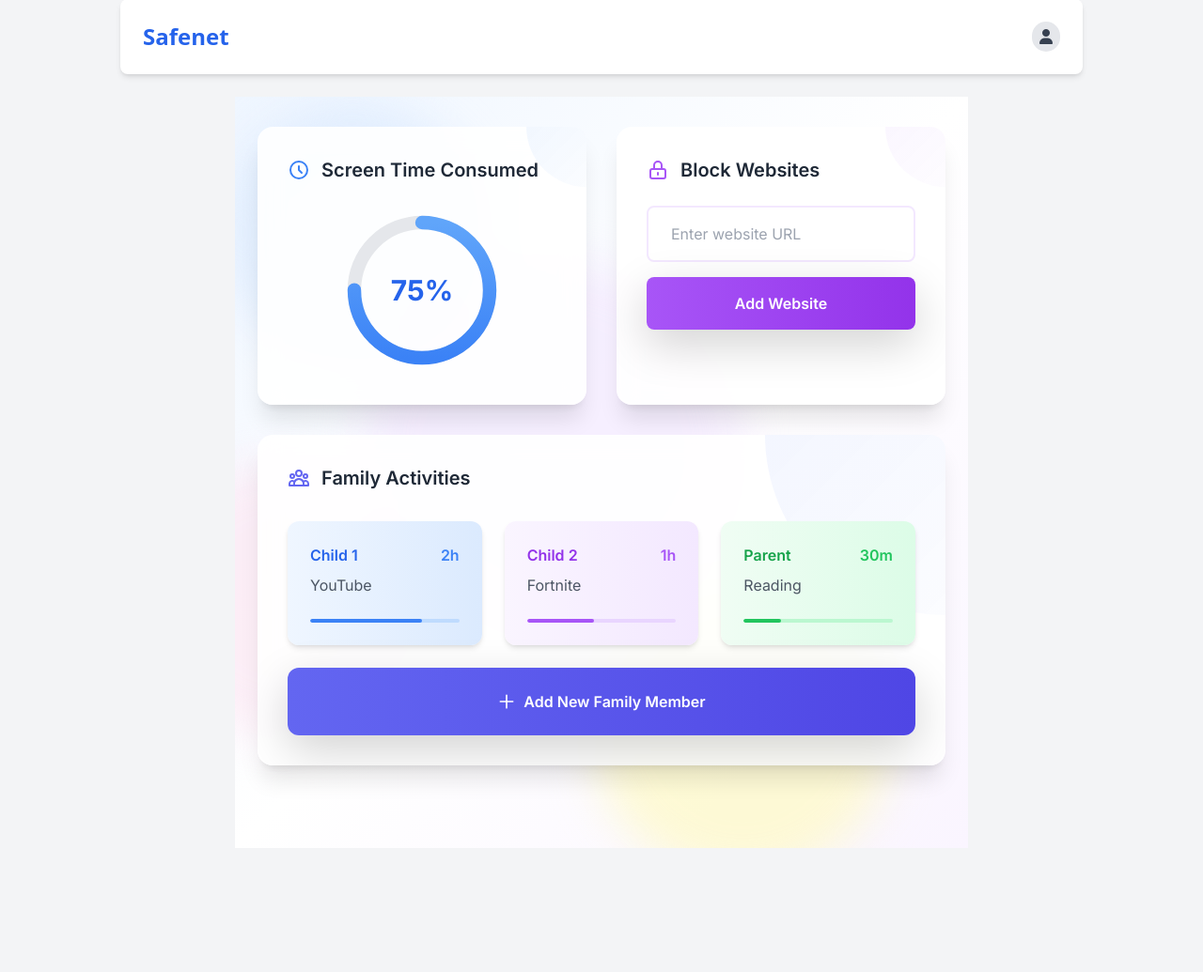
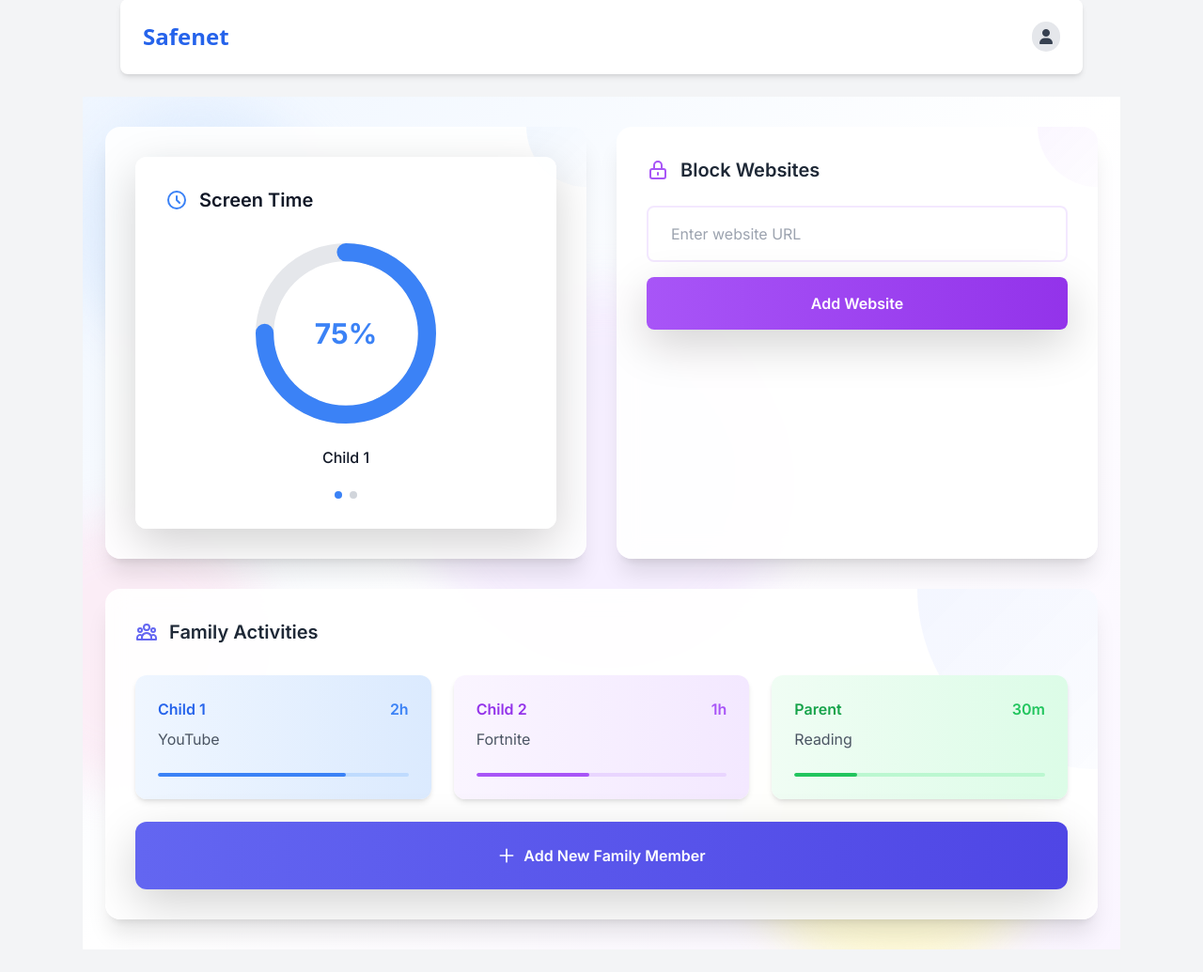
Before and after one commit to muaviz/safenet, a Flask app: page / in a window 1280 px wide. Shown: the part 25-1060 px from the top of the page at 94% size. Before the commit the page ends 928 px from the top, so only its background shows below. Run offline with Flask 3, Linux system fonts and the light colour scheme; some libraries are stand-ins or nearby versions.

Commit message:
Updated the Screentime card to stack/slide style

```diff
--- a/backend/templates/homepage.html
+++ b/backend/templates/homepage.html
@@ -13,27 +13,49 @@
         <div class="bg-white/90 backdrop-blur-md shadow-xl rounded-2xl p-8 transition-all duration-500 hover:shadow-2xl hover:-translate-y-2 hover:bg-white/95 relative overflow-hidden animate-fade-in">
             <div class="absolute top-0 right-0 w-32 h-32 bg-gradient-to-br from-blue-100 to-transparent rounded-full -mr-16 -mt-16 opacity-50"></div>
             <div class="relative">
-                <div class="flex items-center space-x-3 mb-6">
-                    <svg xmlns="http://www.w3.org/2000/svg" class="h-6 w-6 text-blue-500" fill="none" viewBox="0 0 24 24" stroke="currentColor">
-                        <path stroke-linecap="round" stroke-linejoin="round" stroke-width="2" d="M12 8v4l3 3m6-3a9 9 0 11-18 0 9 9 0 0118 0z" />
+
+                <!-- Screen Time -->
+<div class="bg-white/90 p-8 rounded-xl shadow-lg">
+    <div class="flex items-center mb-8">
+        <svg class="w-6 h-6 text-blue-500 mr-3" fill="none" stroke="currentColor" viewBox="0 0 24 24">
+            <path stroke-linecap="round" stroke-linejoin="round" stroke-width="2" d="M12 8v4l3 3m6-3a9 9 0 11-18 0 9 9 0 0118 0z" />
+        </svg>
+        <h2 class="text-xl font-semibold">Screen Time</h2>
+    </div>
+    <div class="overflow-hidden" id="gaugeContainer">
+        <div class="flex transition-transform duration-300" id="gaugeSlider">
+            <div class="min-w-full flex-shrink-0">
+                <div class="relative w-48 h-48 mx-auto">
+                    <svg class="transform -rotate-90" viewBox="0 0 100 100">
+                        <circle cx="50" cy="50" r="45" class="stroke-gray-200" fill="none" stroke-width="10"/>
+                        <circle id="gauge1" cx="50" cy="50" r="45" class="stroke-blue-500" fill="none" stroke-width="10" stroke-linecap="round" stroke-dasharray="282.7" stroke-dashoffset="282.7"/>
                     </svg>
-                    <h6 class="text-xl font-semibold text-gray-800">Screen Time Consumed</h6>
-                </div>
-                <div class="flex justify-center items-center">
-                    <div class="relative">
-                        <svg class="gauge-svg transform -rotate-90" width="180" height="180" viewBox="0 0 100 100">
-                            <defs>
-                                <linearGradient id="gaugeGradient" x1="0%" y1="0%" x2="100%" y2="0%">
-                                    <stop offset="0%" style="stop-color:#3B82F6" />
-                                    <stop offset="100%" style="stop-color:#60A5FA" />
-                                </linearGradient>
-                            </defs>
-                            <circle class="gauge-circle" cx="50" cy="50" r="40" stroke="#E5E7EB" stroke-width="8" fill="none"/>
-                            <circle class="gauge-fill" cx="50" cy="50" r="40" stroke="url(#gaugeGradient)" stroke-width="8" stroke-linecap="round" fill="none" stroke-dasharray="251.2" stroke-dashoffset="251.2"/>
-                        </svg>
-                        <div class="absolute top-1/2 left-1/2 transform -translate-x-1/2 -translate-y-1/2 text-3xl font-bold text-blue-600" id="gaugeValue">0%</div>
+                    <div class="absolute inset-0 flex items-center justify-center">
+                        <span id="value1" class="text-3xl font-bold text-blue-500">0%</span>
                     </div>
                 </div>
+                <p class="text-center mt-4 font-medium">Child 1</p>
+            </div>
+            <div class="min-w-full flex-shrink-0">
+                <div class="relative w-48 h-48 mx-auto">
+                    <svg class="transform -rotate-90" viewBox="0 0 100 100">
+                        <circle cx="50" cy="50" r="45" class="stroke-gray-200" fill="none" stroke-width="10"/>
+                        <circle id="gauge2" cx="50" cy="50" r="45" class="stroke-purple-500" fill="none" stroke-width="10" stroke-linecap="round" stroke-dasharray="282.7" stroke-dashoffset="282.7"/>
+                    </svg>
+                    <div class="absolute inset-0 flex items-center justify-center">
+                        <span id="value2" class="text-3xl font-bold text-purple-500">0%</span>
+                    </div>
+                </div>
+                <p class="text-center mt-4 font-medium">Child 2</p>
+            </div>
+        </div>
+    </div>
+    <div class="flex justify-center mt-6 space-x-2">
+        <button class="w-2 h-2 rounded-full bg-blue-500" data-dot="0"></button>
+        <button class="w-2 h-2 rounded-full bg-gray-300" data-dot="1"></button>
+    </div>
+</div>
+
             </div>
         </div>
 
@@ -224,5 +246,95 @@
             });
         }
     });
+
+// Gauge Animation
+const gauges = {
+    gauge1: { el: document.getElementById('gauge1'), value: document.getElementById('value1'), target: 75 },
+    gauge2: { el: document.getElementById('gauge2'), value: document.getElementById('value2'), target: 45 }
+};
+
+function animateGauge(id) {
+    const gauge = gauges[id];
+    const circumference = 282.7;
+    const offset = circumference - (gauge.target / 100) * circumference;
+    gauge.el.style.transition = 'stroke-dashoffset 1s ease-in-out';
+    gauge.el.style.strokeDashoffset = offset;
+    gauge.value.textContent = `${gauge.target}%`;
+}
+
+// Initialize gauges
+setTimeout(() => {
+    Object.keys(gauges).forEach(animateGauge);
+}, 300);
+
+// Swipe Functionality
+const container = document.getElementById('gaugeContainer');
+const slider = document.getElementById('gaugeSlider');
+const dots = document.querySelectorAll('[data-dot]');
+let currentSlide = 0;
+let startX, moveX;
+
+container.addEventListener('touchstart', e => {
+    startX = e.touches[0].clientX;
+    slider.style.transition = 'none';
+});
+
+container.addEventListener('touchmove', e => {
+    if (!startX) return;
+    moveX = e.touches[0].clientX;
+    const diff = moveX - startX;
+    const translate = -currentSlide * 100 + (diff / container.offsetWidth) * 100;
+    slider.style.transform = `translateX(${translate}%)`;
+});
+
+container.addEventListener('touchend', e => {
+    if (!startX || !moveX) return;
+    const diff = moveX - startX;
+
+    slider.style.transition = 'transform 300ms ease-out';
+    if (Math.abs(diff) > container.offsetWidth / 3) {
+        currentSlide = diff > 0 ? Math.max(currentSlide - 1, 0) : Math.min(currentSlide + 1, 1);
+    }
+    updateSlider();
+    startX = moveX = null;
+});
+
+dots.forEach(dot => {
+    dot.addEventListener('click', () => {
+        currentSlide = parseInt(dot.dataset.dot);
+        updateSlider();
+    });
+});
+
+function updateSlider() {
+    slider.style.transform = `translateX(-${currentSlide * 100}%)`;
+    dots.forEach((dot, i) => {
+        dot.classList.toggle('bg-blue-500', i === currentSlide);
+        dot.classList.toggle('bg-gray-300', i !== currentSlide);
+    });
+}
+
+// Website Blocking
+document.getElementById('blockForm').addEventListener('submit', e => {
+    e.preventDefault();
+    const input = e.target.querySelector('input');
+    if (!input.value) return;
+
+    const div = document.createElement('div');
+    div.className = 'flex items-center justify-between p-4 bg-gray-50 rounded-lg';
+    div.innerHTML = `
+        <span class="text-gray-700">${input.value}</span>
+        <button class="text-gray-400 hover:text-red-500">
+            <svg class="w-5 h-5" fill="currentColor" viewBox="0 0 20 20">
+                <path d="M4.293 4.293a1 1 0 011.414 0L10 8.586l4.293-4.293a1 1 0 111.414 1.414L11.414 10l4.293 4.293a1 1 0 01-1.414 1.414L10 11.414l-4.293 4.293a1 1 0 01-1.414-1.414L8.586 10 4.293 5.707a1 1 0 010-1.414z"/>
+            </svg>
+        </button>
+    `;
+
+    div.querySelector('button').onclick = () => div.remove();
+    document.getElementById('websiteList').appendChild(div);
+    input.value = '';
+});
+
 </script>
 {% endblock %}
```
